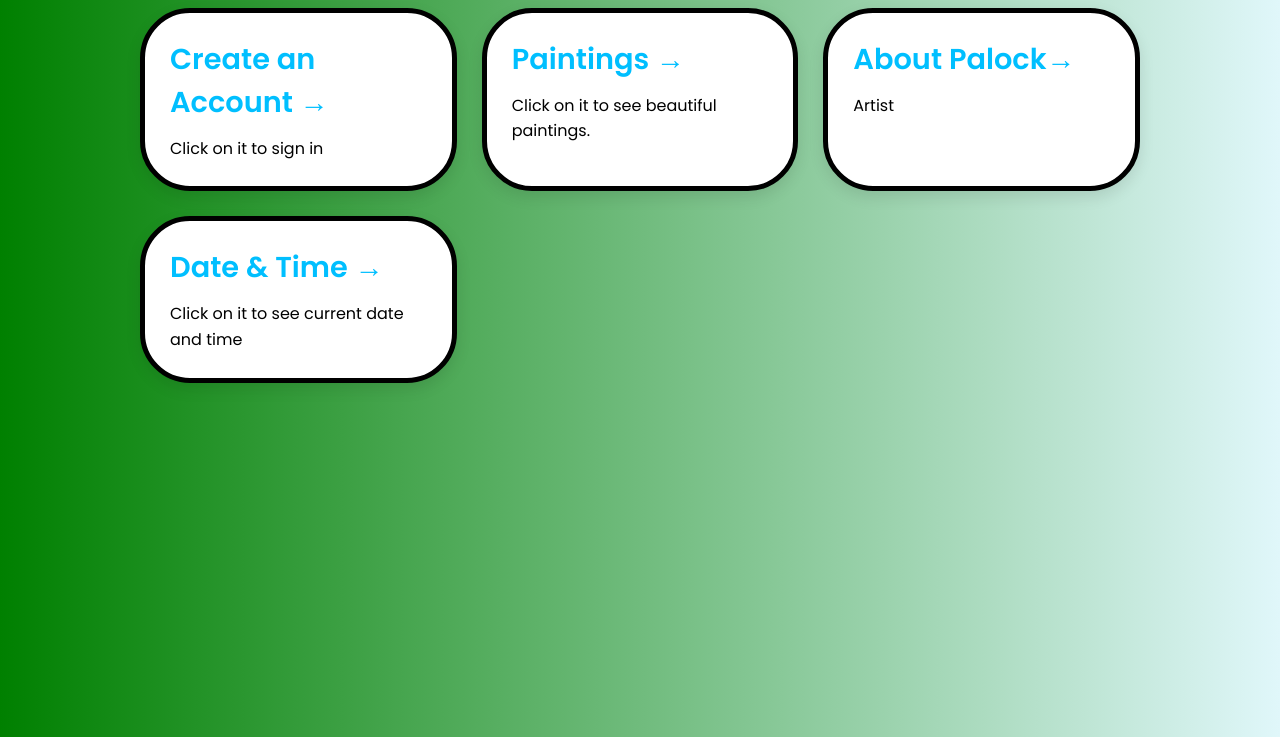
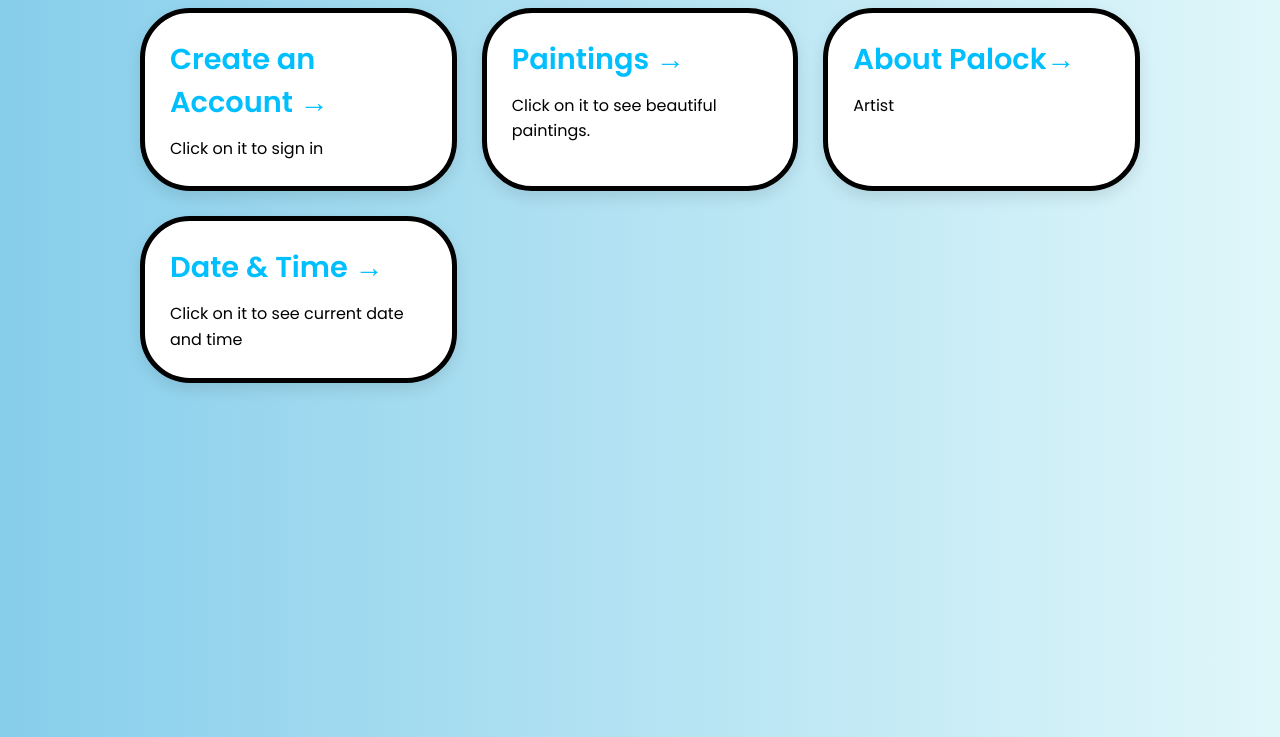
Before and after one commit to Nandan-w711/car, a plain HTML site: page index.html in a window 1280 px wide. Shown: the part 103-840 px from the top of the page. Drawn offline with Linux system fonts and the light colour scheme.

Commit message:
Update index.html

```diff
--- a/index.html
+++ b/index.html
@@ -13,7 +13,7 @@
       font-family: 'Poppins', sans-serif;
       margin: 0;
       padding: 20px;
-      background: linear-gradient(to right, green, #e0f7fa);
+      background: linear-gradient(to right, skyblue, #e0f7fa);
       min-height: 100vh;
     }
 
```
